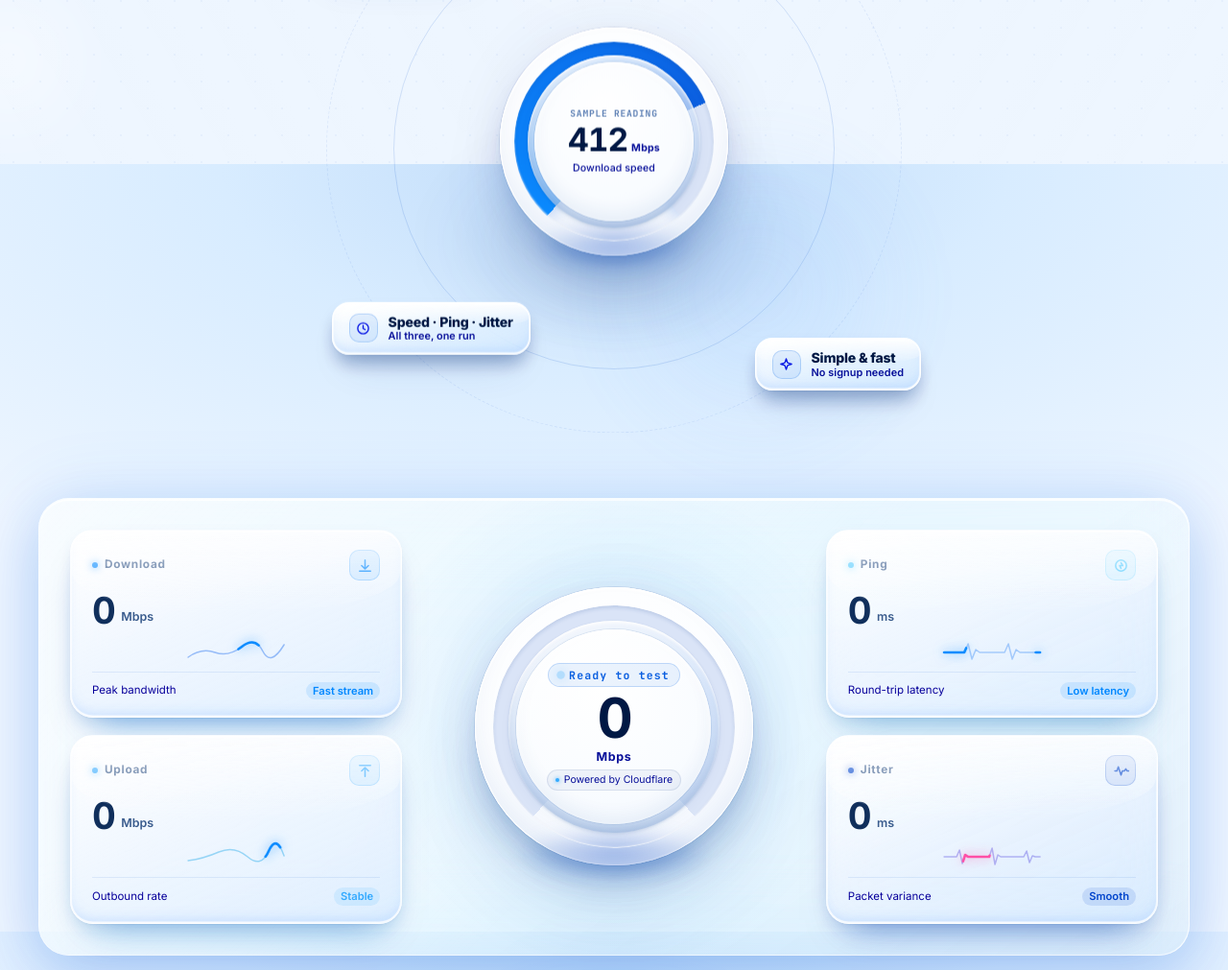
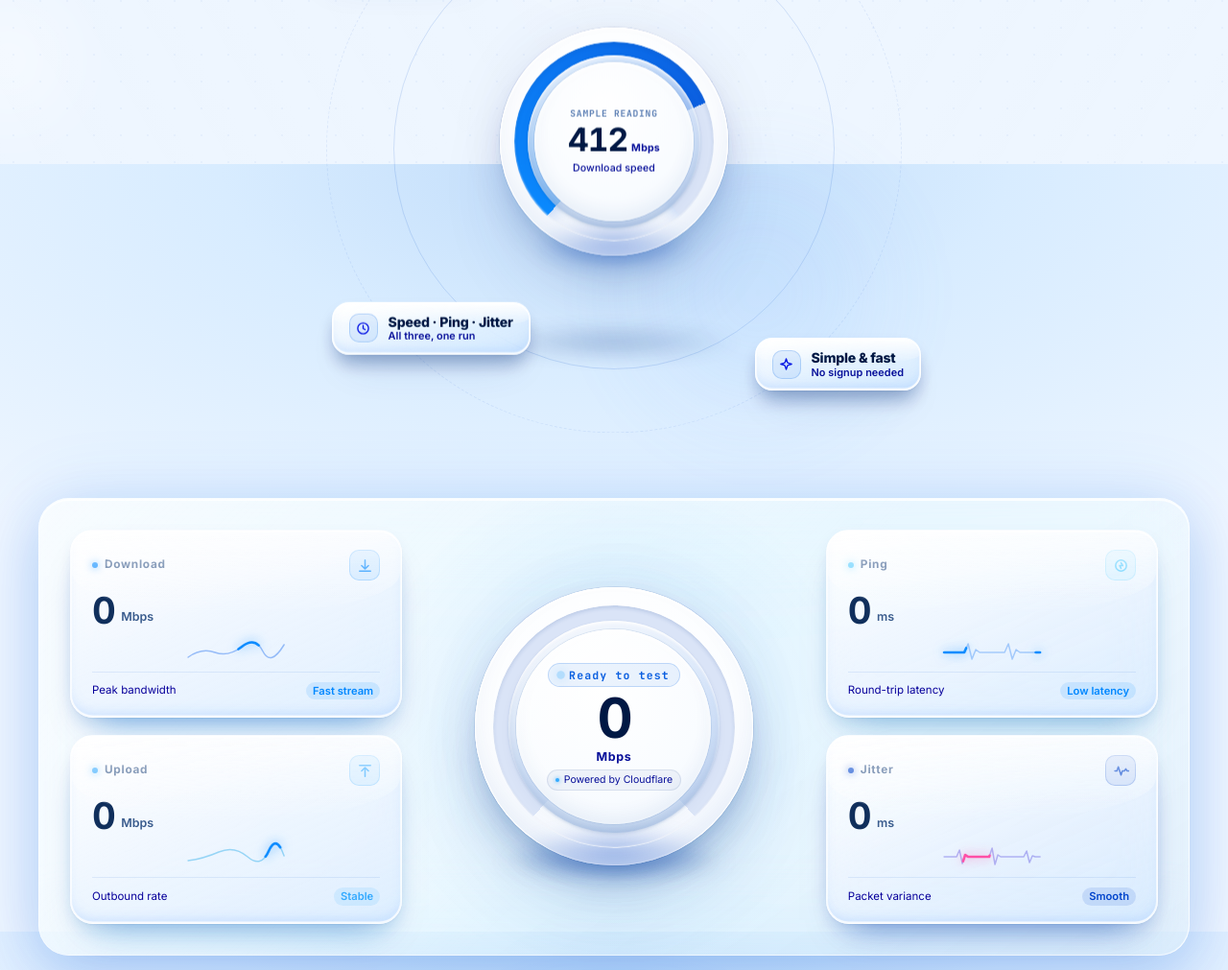
Before and after one commit to lacreationsak/Wifi-speed-check-, a website: page index.html in a window 1280 px wide. Shown: the part 629-1640 px from the top of the page at 96% size. Drawn offline with Linux system fonts and the light colour scheme.

Commit message:
Update gauge field shadow styling

```diff
--- a/style.css
+++ b/style.css
@@ -1114,16 +1114,15 @@ html[data-theme="dark"] .orbit-glass-2 {
 .orbit-core-shadow {
     position: absolute;
     left: 50%;
-    top: 50%;
-    width: 62%;
-    max-width: 330px;
-    aspect-ratio: 1 / 0.62;
-    transform: translate(-50%, -14%);
+    bottom: 11%;
+    width: 58%;
+    max-width: 240px;
+    height: 34px;
+    transform: translateX(-50%);
     border-radius: 50%;
     background:
-        radial-gradient(ellipse at 50% 62%, var(--gauge-floor) 0%, rgba(20, 64, 140, 0.13) 46%, transparent 72%);
-    filter: blur(38px);
-    opacity: 0.55;
+        radial-gradient(ellipse at center, rgba(20, 64, 140, 0.45) 0%, rgba(20, 64, 140, 0.24) 45%, transparent 75%);
+    filter: blur(11px);
     pointer-events: none;
     animation: coreShadowBreathe 7s ease-in-out infinite;
 }
@@ -1260,13 +1259,13 @@ html[data-theme="dark"] .orbit-glass-2 {
 
     0%,
     100% {
-        transform: translate(-50%, -14%) scale(1);
+        transform: translateX(-50%) scale(1);
         opacity: 0.85;
     }
 
     50% {
-        transform: translate(-50%, -8%) scale(1.1, 0.86);
-        opacity: 0.58;
+        transform: translateX(-50%) scale(1.08, 0.82);
+        opacity: 0.6;
     }
 }
 
@@ -1994,6 +1993,25 @@ html[data-theme="dark"] .orbit-glass-2 {
     filter: blur(28px);
     pointer-events: none;
     animation: haloPulse 6s ease-in-out infinite;
+}
+
+/* The flattened contact shadow the dial "rests" on — a wide, squashed
+   ellipse sitting at the floor of the card, well below the puck's own
+   underside shadow (.meter::after). This is the piece that reads as
+   "object sitting on a surface" rather than just a glow behind it. */
+.meter-wrap::after {
+    content: "";
+    position: absolute;
+    left: 50%;
+    bottom: 2%;
+    width: 58%;
+    height: 9%;
+    transform: translateX(-50%);
+    border-radius: 50%;
+    background: radial-gradient(ellipse at center, var(--gauge-floor) 0%, rgba(20, 64, 140, 0.14) 50%, transparent 78%);
+    filter: blur(10px);
+    z-index: -1;
+    pointer-events: none;
 }
 
 @keyframes haloPulse {
```
Also changed, not shown: 1 other file.
